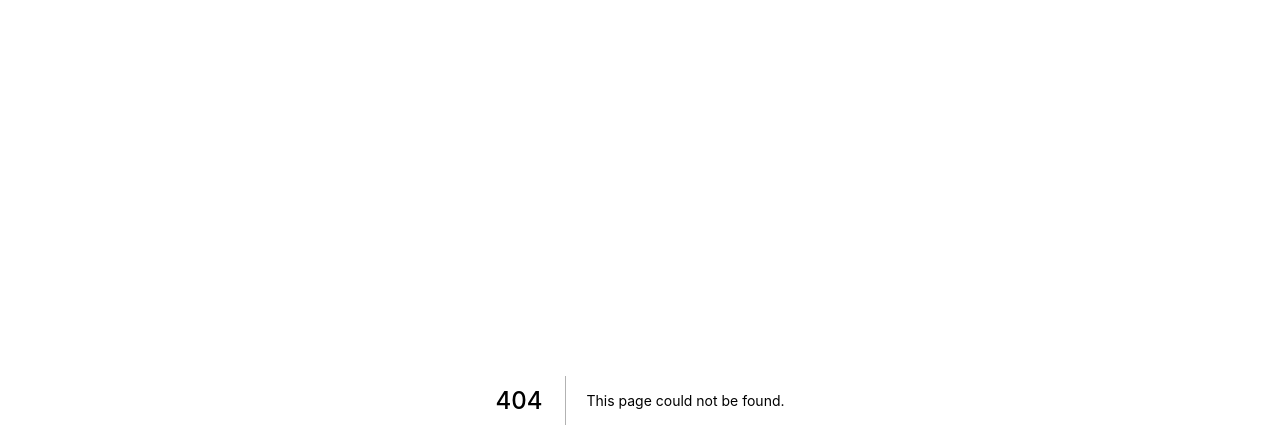
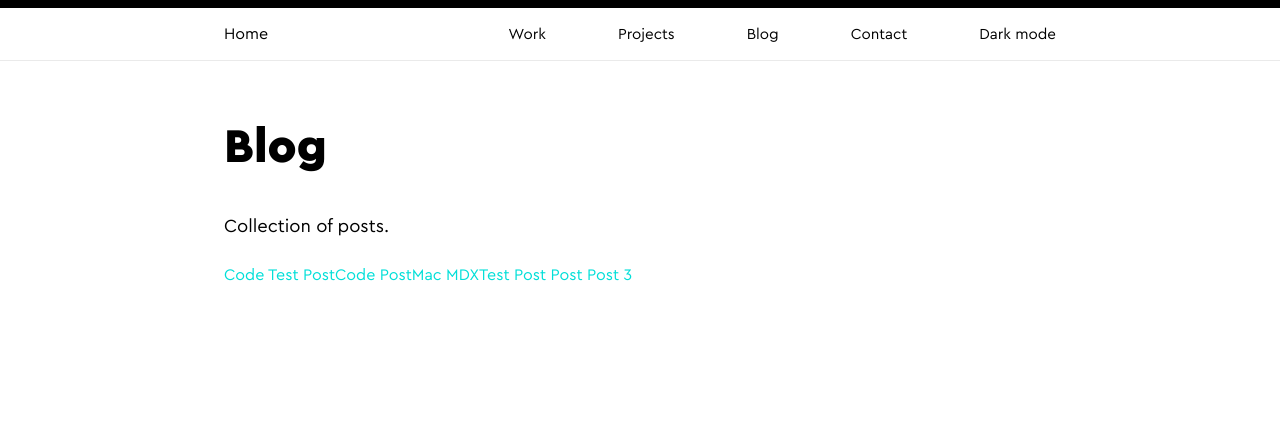
Before and after one commit to nenadmarinkovic/nenadmarinkovic.com, a Next.js app: page /blog in a window 1280 px wide. Before the commit this address had no page. Shown: the top 448 px of the page. Built offline with nearby package versions, Linux system fonts and the light colour scheme.

Commit message:
blog refactored

```diff
--- a/components/Banner.tsx
+++ b/components/Banner.tsx
@@ -2,7 +2,7 @@ import { BannerWrap, Title, Text } from "../styles/components/banner";
 
 interface Banner {
   name: string;
-  surname: string;
+  surname?: string;
   text: any;
 }
 
--- a/components/Header.tsx
+++ b/components/Header.tsx
@@ -21,7 +21,7 @@ function Header({ theme, toggleTheme }: any) {
           <Links>
             <LinkWrap>Work</LinkWrap>
             <LinkWrap>Projects</LinkWrap>
-            <Link href="/posts">
+            <Link href="/blog">
               <LinkWrap>Blog</LinkWrap>
             </Link>
 
--- a/pages/posts.tsx
+++ b/pages/blog.tsx
@@ -8,9 +8,9 @@ import { lightTheme, darkTheme } from "../styles/theme";
 import matter from "gray-matter";
 import Link from "next/link";
 import path from "path";
+import Banner from "../components/Banner";
 import { Container, CustomHeight } from "../styles/components/layout";
 import Header from "../components/Header";
-
 import { postFilePaths, POSTS_PATH } from "../utils/mdx";
 
 export default function Posts({ posts }: any) {
@@ -20,6 +20,7 @@ export default function Posts({ posts }: any) {
   if (!componentMounted) {
     return <div />;
   }
+
   return (
     <>
       <Head>
@@ -31,12 +32,17 @@ export default function Posts({ posts }: any) {
         <ThemeLayout>
           <Header toggleTheme={toggleTheme} theme={theme} />
           <Container>
+            <Banner
+              name="Blog"
+              text="
+                Collection of posts."
+            />
             <CustomHeight>
               {posts.map((post: any) => (
                 <span key={post.filePath}>
                   <Link
-                    as={`/posts/${post.filePath.replace(/\.mdx?$/, "")}`}
-                    href={`/posts/[slug]`}
+                    as={`/blog/${post.filePath.replace(/\.mdx?$/, "")}`}
+                    href={`/blog/[slug]`}
                   >
                     <a>{post.data.title}</a>
                   </Link>
```
Also changed, not shown: pages/blog/[slug].tsx (renamed from pages/posts/[slug].tsx).
